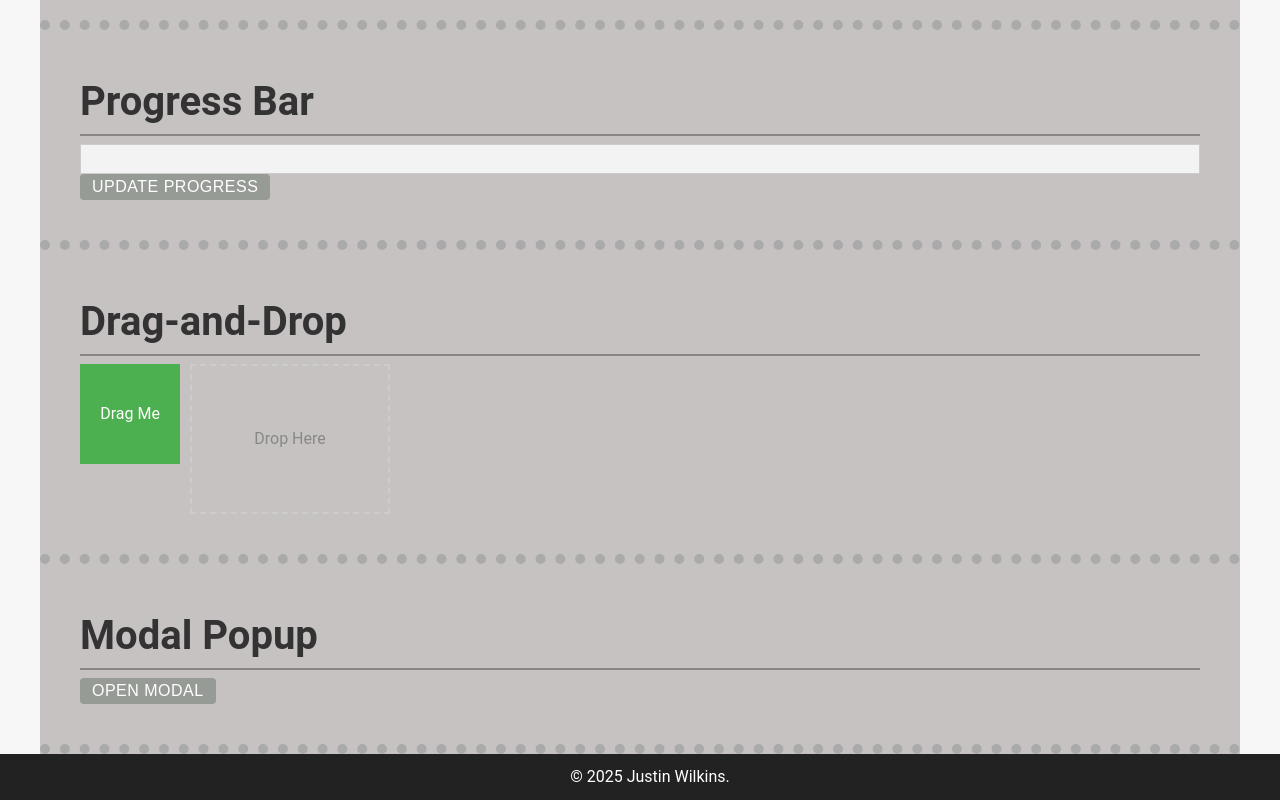
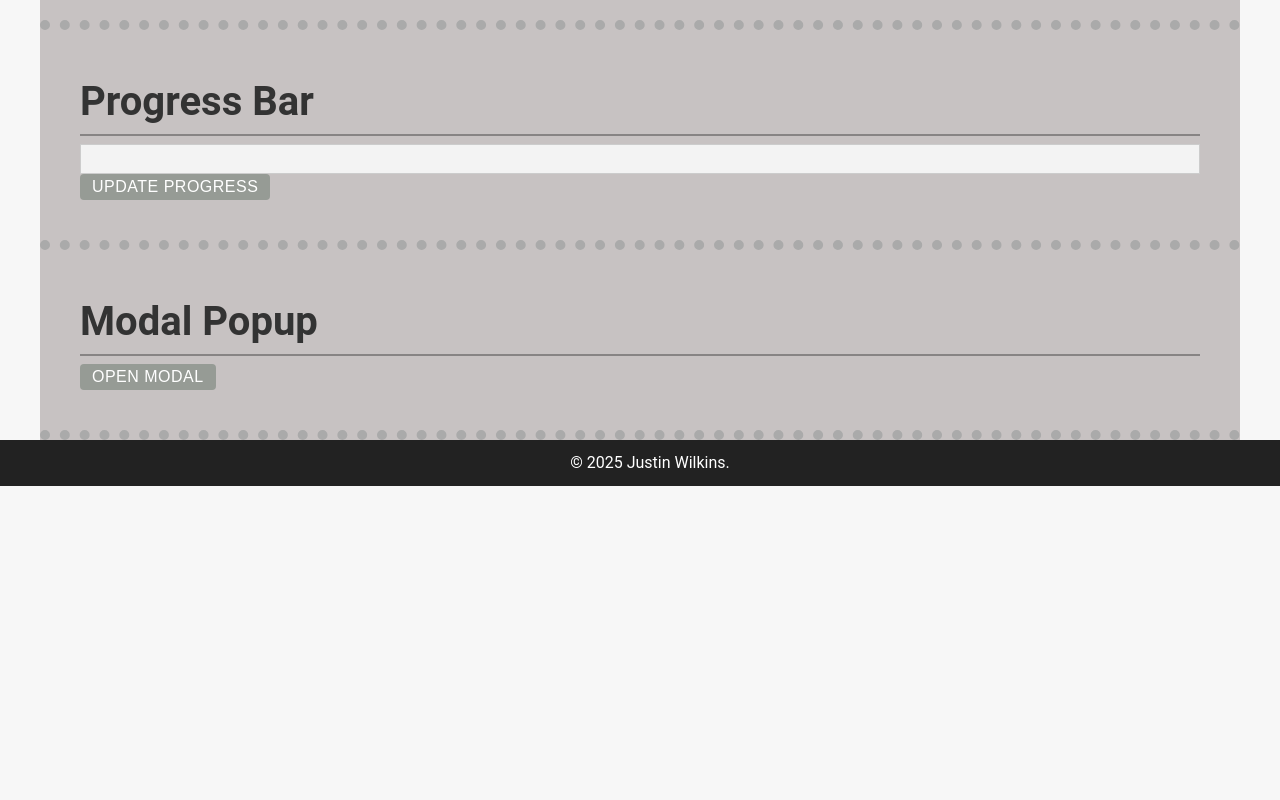
Before and after one commit to JustinWilkins/Website, a website: page src/testPlayground.html in a window 1280 px wide. Shown: the part 970-1770 px from the top of the page. After the commit the page ends 1456 px from the top, so only its background shows below. Drawn offline with Linux system fonts and the light colour scheme.

Commit message:
Test changes

```diff
--- a/src/testPlayground.html
+++ b/src/testPlayground.html
@@ -103,18 +103,6 @@
         </section>
 
         <section class="test-section">
-            <h2>Drag-and-Drop</h2>
-            <div class="drag-container">
-                <div id="drag-item" class="draggable" draggable="true">
-                    Drag Me
-                </div>
-                <div id="drop-zone" class="drop-container">
-                    Drop Here
-                </div>
-            </div>
-        </section>
-
-        <section class="test-section">
             <h2>Modal Popup</h2>
 
             <button class="btn primary" id="open-modal">Open Modal</button>
```
Also changed, not shown: cypress/e2e/main.cy.ts (+31 -1 lines).
